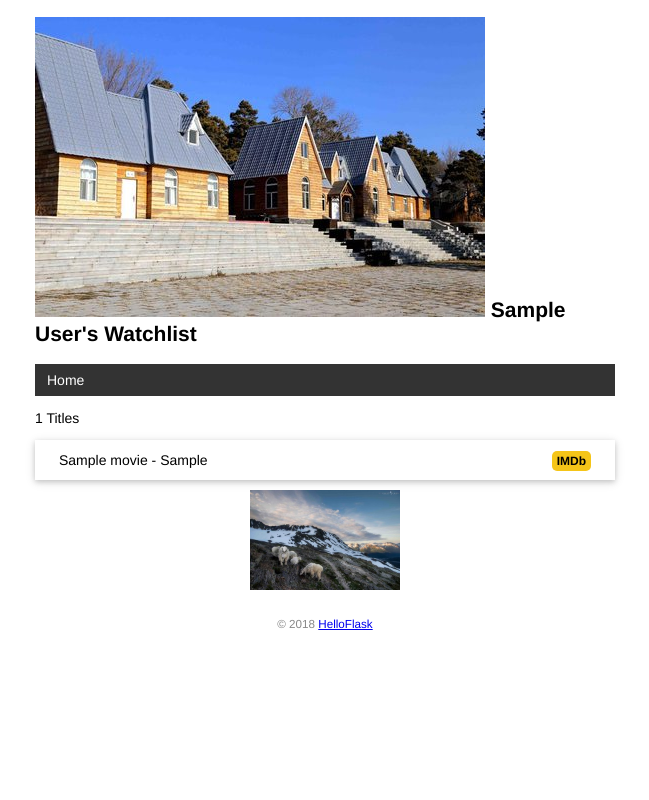
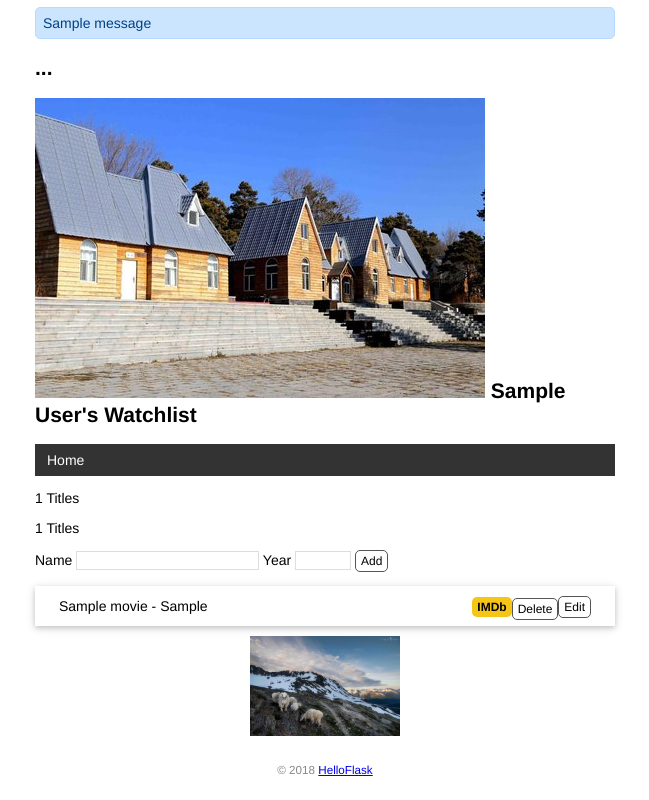
Before and after one commit to Strong835/watchlist, a Flask app: page / in a window 1280 px wide. Shown: the whole page, without its empty margins (315-964 px from the left). Run offline with Flask 2, Linux system fonts and the light colour scheme; tables that the repository leaves empty hold one stand-in row (values such as "Sample post"); one stand-in notice (Sample message) is shown.

Commit message:
Create,edit and delete item by form

```diff
--- a/app.py
+++ b/app.py
@@ -1,22 +1,38 @@
 from flask import url_for, escape, Flask, render_template
 from flask_sqlalchemy import SQLAlchemy
 import os
+from flask import request, url_for, redirect, flash
+
 app = Flask(__name__)
 # ...
 app.config['SQLALCHEMY_DATABASE_URI'] = 'sqlite:////' + os.path.join(app.root_path, 'data.db')
 db = SQLAlchemy(app)  # 初始化扩展，传入程序实例app
-
+app.config['SECRET_KEY'] = 'dev'  # 等同于 app.secret_key = 'dev'
 
 @app.context_processor
 def inject_user():  # 函数名可以随意修改
     user = User.query.first()
     return dict(user=user)  # 需要返回字典，等同于 return {'user': user}
 
-@app.route('/')
+@app.route('/', methods=['GET', 'POST'])
 def index():
-    movies = Movie.query.all()  # 读取所有电影记录
+    if request.method == 'POST':  # 判断是否是 POST 请求
+        # 获取表单数据
+        title = request.form.get('title')  # 传入表单对应输入字段的 name 值
+        year = request.form.get('year')
+        # 验证数据
+        if not title or not year or len(year) > 4 or len(title) > 60:
+            flash('Invalid input.')  # 显示错误提示
+            return redirect(url_for('index'))  # 重定向回主页
+        # 保存表单数据到数据库
+        movie = Movie(title=title, year=year)  # 创建记录
+        db.session.add(movie)  # 添加到数据库会话
+        db.session.commit()  # 提交数据库会话
+        flash('Item created.')  # 显示成功创建的提示
+        return redirect(url_for('index'))  # 重定向回主页
+
+    movies = Movie.query.all()
     return render_template('index.html', movies=movies)
-
 
 @app.route('/user/<name>')
 def user_page(name):
@@ -25,6 +41,37 @@ def user_page(name):
 @app.errorhandler(404)
 def page_not_found(e):
     return render_template('404.html'), 404  # 返回模板和状态码
+
+
+@app.route('/movie/edit/<int:movie_id>', methods=['GET', 'POST'])
+def edit(movie_id):
+    movie = Movie.query.get_or_404(movie_id)
+
+    if request.method == 'POST':  # 处理编辑表单的提交请求
+        title = request.form['title']
+        year = request.form['year']
+
+        if not title or not year or len(year) > 4 or len(title) > 60:
+            flash('Invalid input.')
+            return redirect(url_for('edit', movie_id=movie_id))  # 重定向回对应的编辑页面
+
+        movie.title = title  # 更新标题
+        movie.year = year  # 更新年份
+        db.session.commit()  # 提交数据库会话
+        flash('Item updated.')
+        return redirect(url_for('index'))  # 重定向回主页
+
+    return render_template('edit.html', movie=movie)  # 传入被编辑的电影记录
+
+@app.route('/movie/delete/<int:movie_id>', methods=['POST'])  # 限定只接受 POST 请求
+def delete(movie_id):
+    movie = Movie.query.get_or_404(movie_id)  # 获取电影记录
+    db.session.delete(movie)  # 删除对应的记录
+    db.session.commit()  # 提交数据库会话
+    flash('Item deleted.')
+    return redirect(url_for('index'))  # 重定向回主页
+
+
 
 import click
 
--- a/static/style.css
+++ b/static/style.css
@@ -85,3 +85,49 @@ nav li a:hover {
     border-radius: 5px;
     padding: 3px 5px;
 }
+
+/* 覆盖某些浏览器对 input 元素定义的字体 */
+input[type=submit] {
+    font-family: inherit;
+}
+
+input[type=text] {
+    border: 1px solid #ddd;
+}
+
+input[name=year] {
+    width: 50px;
+}
+
+.btn {
+    font-size: 12px;
+    padding: 3px 5px;
+    text-decoration: none;
+    cursor: pointer;
+    background-color: white;
+    color: black;
+    border: 1px solid #555555;
+    border-radius: 5px;
+}
+
+.btn:hover {
+    text-decoration: none;
+    background-color: black;
+    color: white;
+    border: 1px solid black;
+}
+
+.alert {
+    position: relative;
+    padding: 7px;
+    margin: 7px 0;
+    border: 1px solid transparent;
+    color: #004085;
+    background-color: #cce5ff;
+    border-color: #b8daff;
+    border-radius: 5px;
+}
+
+.inline-form {
+    display: inline;
+}
--- a/templates/base.html
+++ b/templates/base.html
@@ -10,6 +10,11 @@
     {% endblock %}
 </head>
 <body>
+<!-- 插入到页面标题上方 -->
+{% for message in get_flashed_messages() %}
+    <div class="alert">{{ message }}</div>
+{% endfor %}
+<h2>...</h2>
     <h2>
         <img alt="Avatar" class="avatar" src="{{ url_for('static', filename='images/avator.jpg') }}">
         {{ user.name }}'s Watchlist
--- a/templates/index.html
+++ b/templates/index.html
@@ -2,9 +2,23 @@
 
 {% block content %}
 <p>{{ movies|length }} Titles</p>
+<p>{{ movies|length }} Titles</p>
+<form method="post">
+    Name <input type="text" name="title" autocomplete="off" required>
+    Year <input type="text" name="year" autocomplete="off" required>
+    <input class="btn" type="submit" name="submit" value="Add">
+</form>
 <ul class="movie-list">
     {% for movie in movies %}
     <li>{{ movie.title }} - {{ movie.year }}
+        <span class="float-right">
+            <a class="btn" href="{{ url_for('edit', movie_id=movie.id) }}">Edit</a>
+        </span>
+        <span class="float-right">
+            <form class="inline-form" method="post" action="{{ url_for('delete', movie_id=movie.id) }}">
+                <input class="btn" type="submit" name="delete" value="Delete" onclick="return confirm('Are you sure?')">
+             </form>
+        </span>
         <span class="float-right">
             <a class="imdb" href="https://www.imdb.com/find?q={{ movie.title }}" target="_blank" title="Find this movie on IMDb">IMDb</a>
         </span>
```
Also changed, not shown: templates/edit.html (added, +10 -0 lines).
